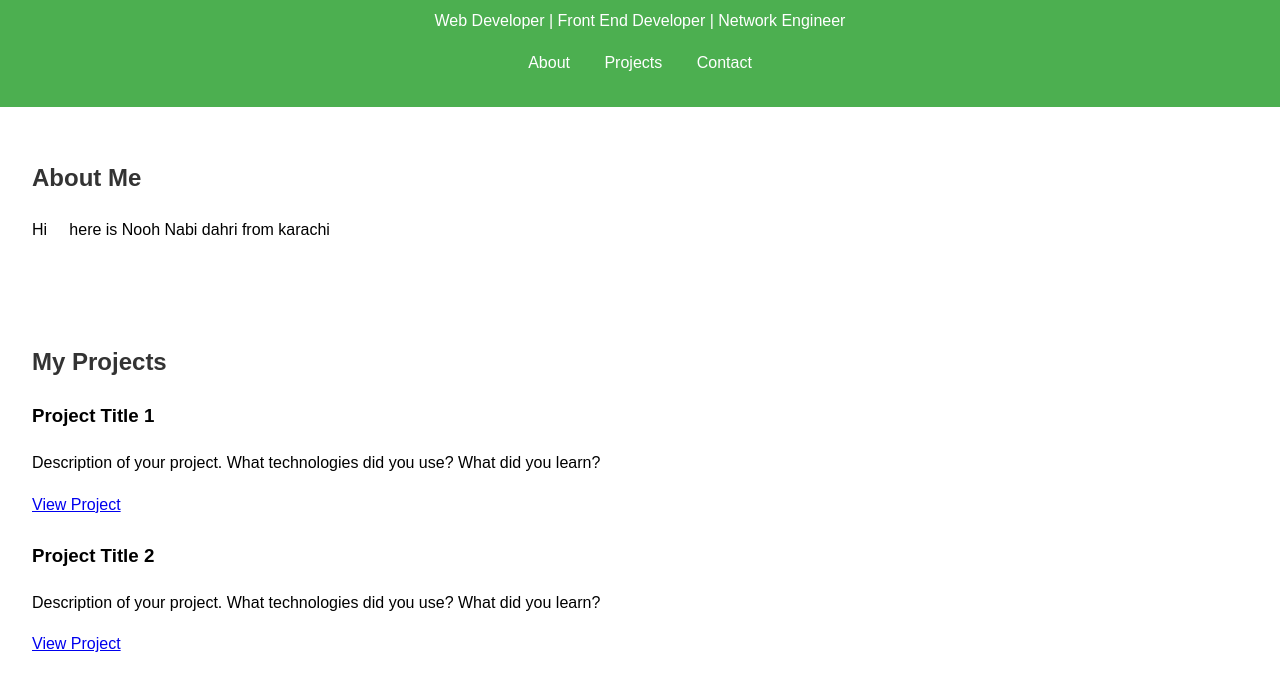
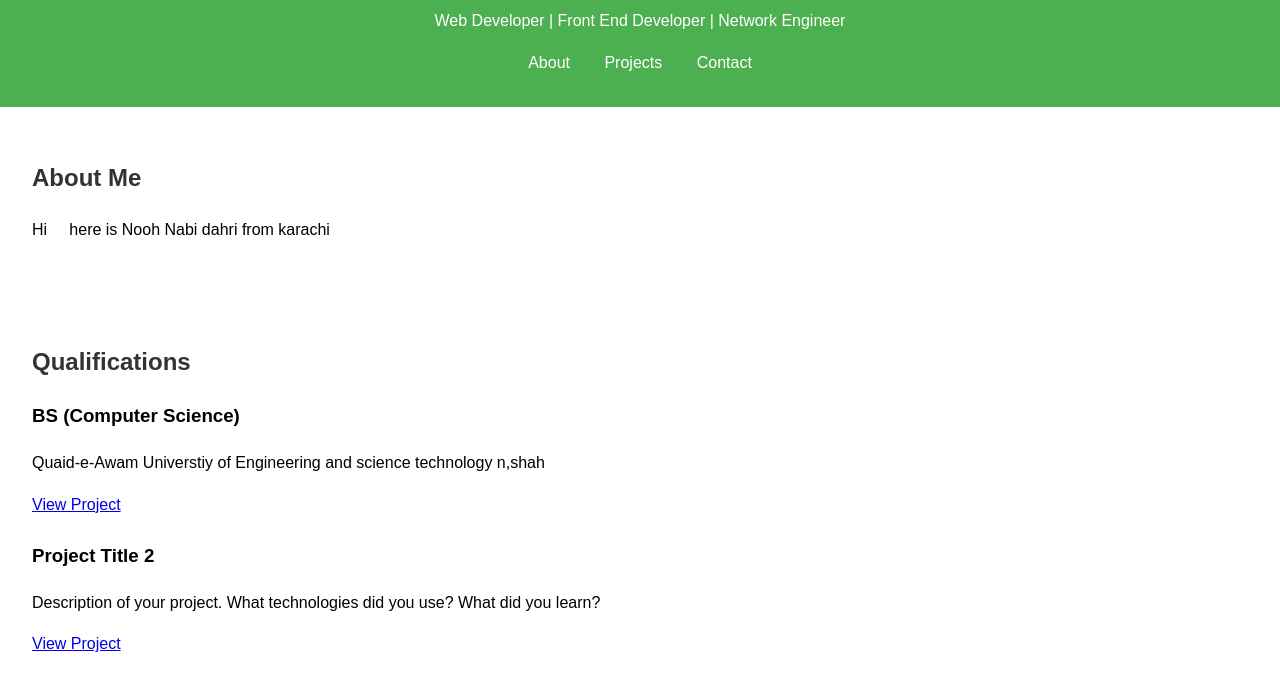
Before and after one commit to noohnabi/dockerfilesu, a plain HTML site: page index.html in a window 1280 px wide. Shown: the part 102-800 px from the top of the page. Drawn offline with Linux system fonts and the light colour scheme.

Commit message:
Update index.html

```diff
--- a/index.html
+++ b/index.html
@@ -25,10 +25,10 @@
     </section>
 
     <section id="projects">
-        <h2>My Projects</h2>
+        <h2>Qualifications</h2>
         <div class="project">
-            <h3>Project Title 1</h3>
-            <p>Description of your project. What technologies did you use? What did you learn?</p>
+            <h3>BS (Computer Science)</h3>
+            <p>Quaid-e-Awam Universtiy of Engineering and science technology n,shah</p>
             <a href="https://link-to-your-project.com" target="_blank">View Project</a>
         </div>
         <div class="project">
```
